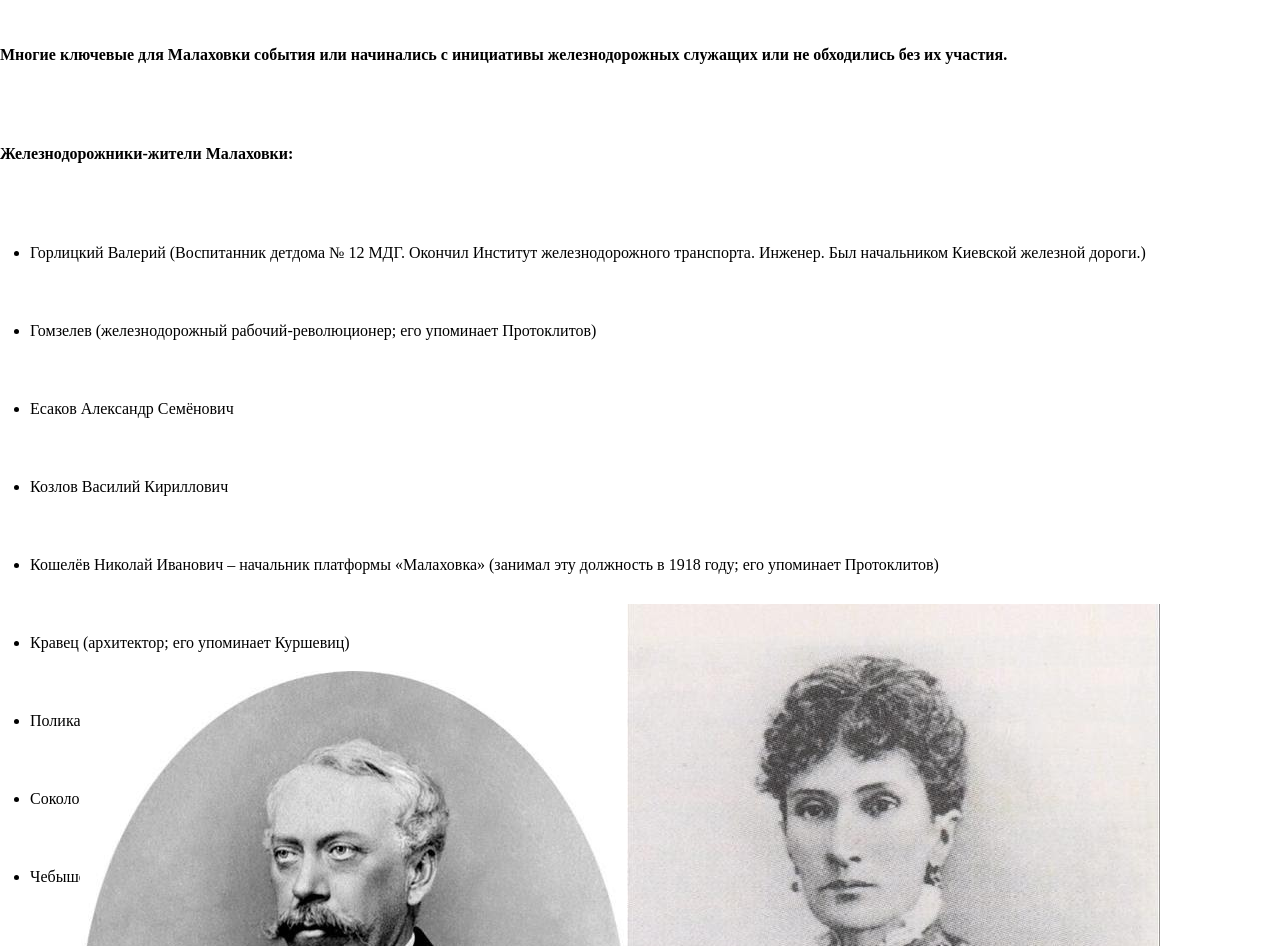
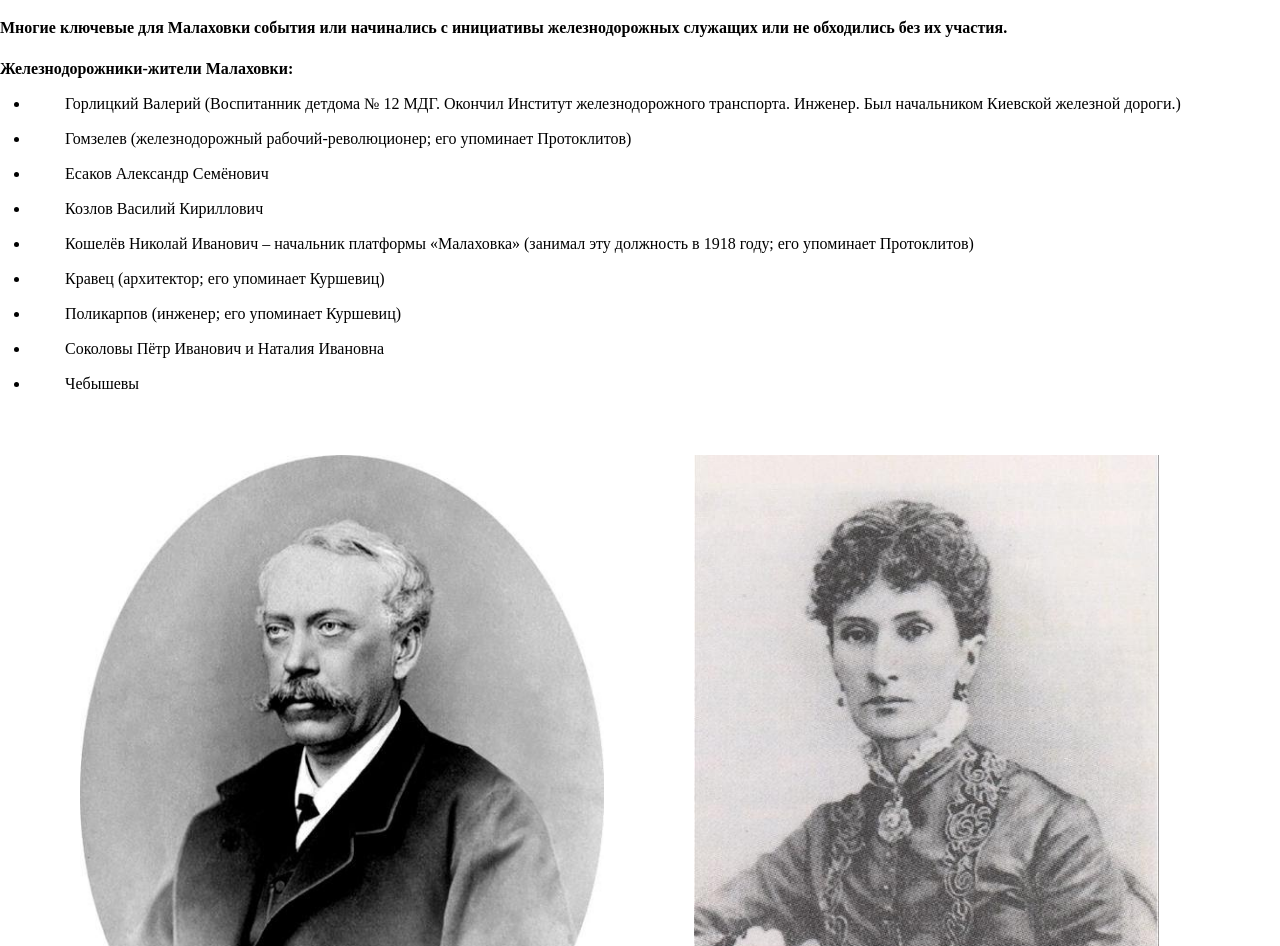
Before and after one commit to dantebat/Obrazmap, a plain HTML site: page railroad.html in a window 1280 px wide. Shown: the part 1286-2232 px from the top of the page. Drawn offline with Linux system fonts and the light colour scheme.

Commit message:
Add files via upload

```diff
--- a/main.css
+++ b/main.css
@@ -34,7 +34,7 @@ ul {
 
 }
 
-ul li: {
+ul li {
 	margin-right: 7px;
 	padding-top: 11px;
 }
@@ -121,3 +121,33 @@ svg {
 	width: 250px;
 	margin-bottom: 25px;
 }
+
+.my_h3 {
+	color: blue;
+	height: 40px;
+}
+
+.text_p {
+	height: 20px;
+}
+
+.h_class {
+	margin-bottom: 0px;
+	height: 35px;
+}
+
+.li_class {
+	height: 35px;
+	padding-top: 0px;
+	text-indent: 35px;
+}
+
+.img_class {
+	height: 670px;
+	margin-left: 45px;
+}
+
+.img_class1 {
+	height: 670px;
+	margin-right: 45px;
+}
```
